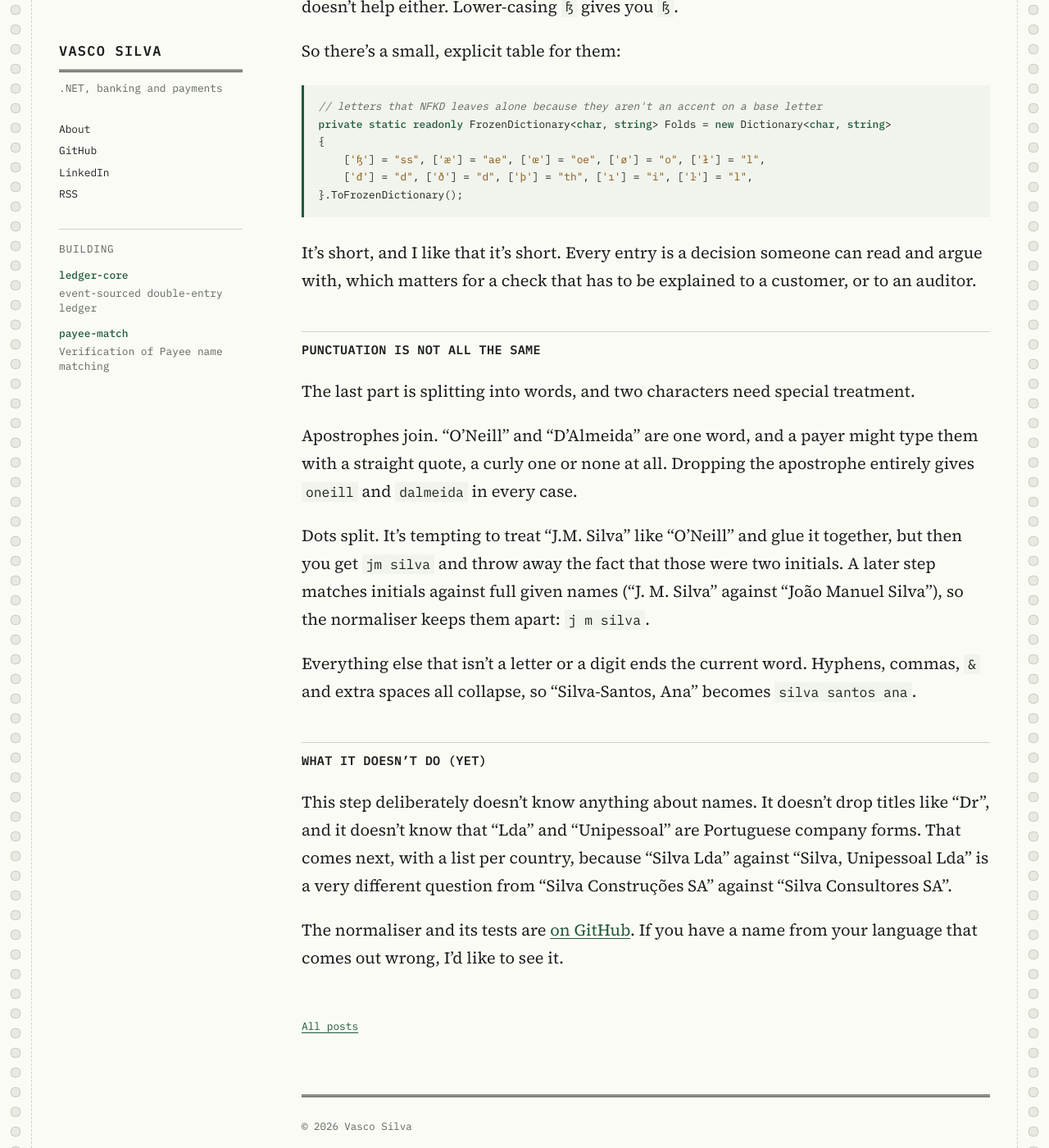
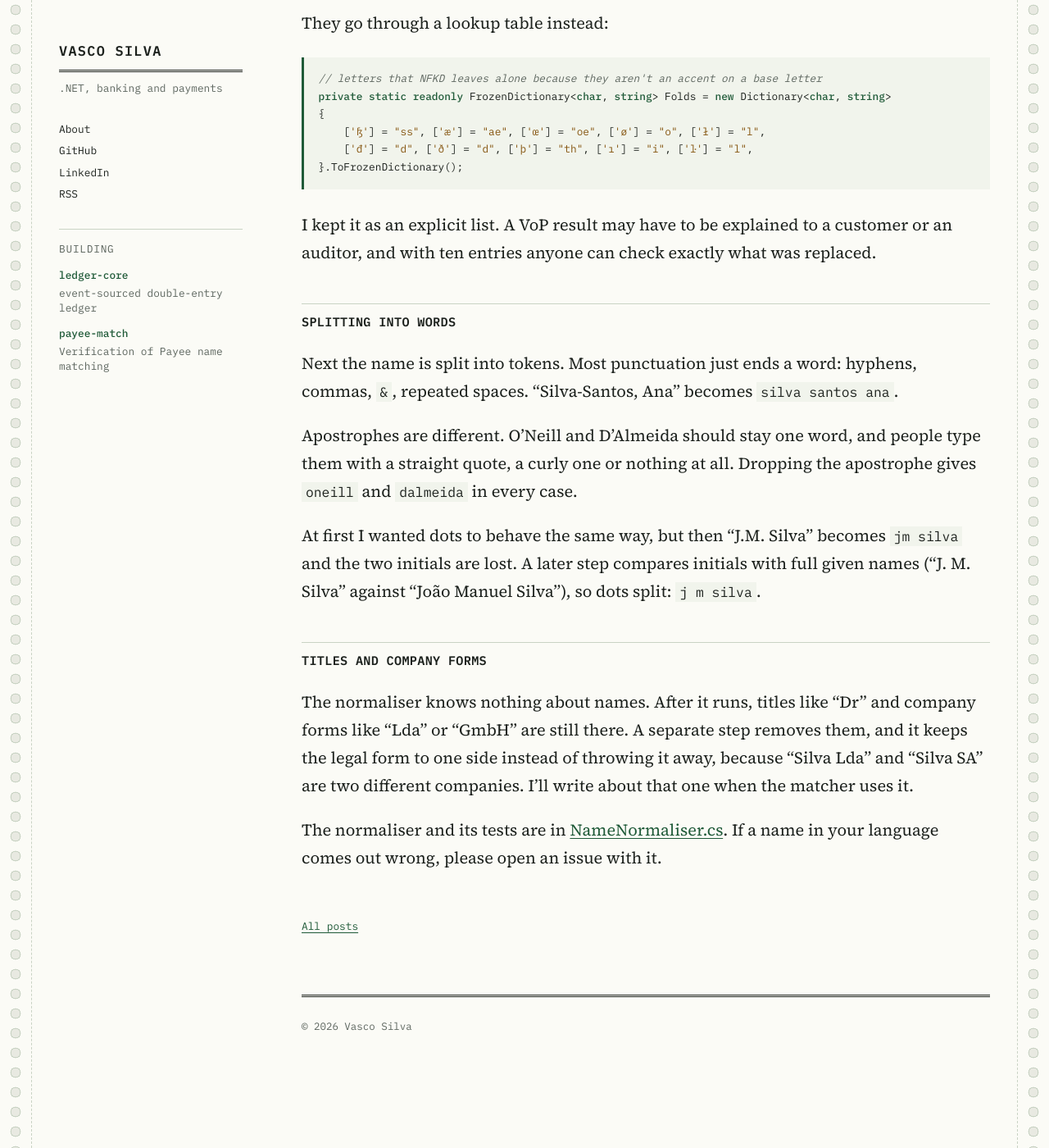
Before and after one commit to softvasco/softvasco.github.io, a Jekyll site: the page built from _posts/2026-09-28-where-nfkd-stops.md, in a window 1280 px wide and 1400 px high, scrolled down 1678 px. Shown: the whole window at 82% size. Built offline with Jekyll 4.4.1, drawn with Linux system fonts in a browser that asks for light colours; some of the changed text lies outside the part shown.

Commit message:
docs(post): rewrite the first two posts in a plainer voice

````diff
--- a/_posts/2026-09-28-where-nfkd-stops.md
+++ b/_posts/2026-09-28-where-nfkd-stops.md
@@ -1,16 +1,17 @@
 ---
 title: "Normalising payee names: where NFKD stops"
-description: "Unicode normalisation strips most accents for free. Then you meet ß, ø and ł."
+description: "NFKD removes most accents from a name. It does nothing for ß, ø or ł, so those need a small table."
 repo: payee-match
+image: /assets/cards/where-nfkd-stops.png
 ---
 
-Since 9 October 2025, every payment provider in the EU has had to check the payee name against the IBAN before a euro credit transfer goes out. That's Verification of Payee. The answer is one of four codes: match, close match, no match, or "can't check". The EPC scheme says how the two banks talk to each other, but for the matching itself it only gives guidelines.
+Since 9 October 2025, payment providers in the EU have to check the payee name against the IBAN before they send a euro credit transfer. This is Verification of Payee. The payee's bank answers with one of four codes: match, close match, no match, or check not possible. The EPC rulebook defines the messages between the two banks, but for the name matching it only gives guidelines, so each bank decides how to do it.
 
-I'm building an open matcher for this, [payee-match](https://github.com/softvasco/payee-match). The first step is boring on purpose: turn both names into something you can compare. "João Conceição" typed by the payer and "JOAO CONCEICAO" in the bank's records should look the same before any fuzzy logic runs.
+I'm writing an open-source matcher for .NET, [payee-match](https://github.com/softvasco/payee-match). Before any fuzzy matching, both names have to be brought to the same form, so that "João Conceição" typed by the payer and "JOAO CONCEICAO" in the bank's records compare as equal. This post is about that step.
 
-## The easy 90%
+## Removing accents
 
-.NET gives you most of it with Unicode normalisation. `NormalizationForm.FormKD` splits a letter with an accent into the base letter plus a separate combining mark. After that you drop anything in the `NonSpacingMark` category and the accents are gone.
+.NET does most of it. `string.Normalize(NormalizationForm.FormKD)` decomposes an accented letter into the base letter followed by a combining mark. Skip everything in the `NonSpacingMark` category and the accents are gone:
 
 ```csharp
 foreach (var c in name.Normalize(NormalizationForm.FormKD))
@@ -23,15 +24,15 @@ foreach (var c in name.Normalize(NormalizationForm.FormKD))
 }
 ```
 
-That one loop handles `ã`, `ç`, `ü`, `é`, `ñ`, and the Czech ones people usually forget, like `ř` and `ť`. "Dvořák Šťastný" comes out as "dvorak stastny".
+That covers ã, ç, ü, é and ñ, and Czech letters like ř and ť too. "Dvořák Šťastný" becomes "dvorak stastny".
 
-I picked KD over D on purpose. The K means compatibility, so it also flattens things that only look different: the `ﬁ` ligature becomes `f` and `i`, and full-width `ＡＢＣ` becomes plain `ABC`. You don't see those often in a banking app, but copy and paste from a PDF brings in all sorts.
+I used KD rather than D. The compatibility form also turns the `ﬁ` ligature into `f` and `i`, and full-width `ＡＢＣ` into `ABC`. You won't see either often in a payment form, but a name pasted from a PDF can bring them in.
 
-## The letters NFKD leaves alone
+## Letters with no accent to remove
 
-Then the tests with German, Nordic and Polish names start failing.
+The first German, Nordic and Polish names in the tests failed:
 
-| Input | After NFKD | What you want |
+| Input | After NFKD | Expected |
 |---|---|---|
 | Straße | Straße | strasse |
 | Søren | Søren | soren |
@@ -39,9 +40,9 @@ Then the tests with German, Nordic and Polish names start failing.
 | Ægir | Ægir | aegir |
 | Þórsson | Þorsson | thorsson |
 
-None of these are accented letters. `ß`, `ø`, `ł`, `æ` and `þ` are letters in their own right, so Unicode has no decomposition for them and there's nothing to strip. `ToLowerInvariant` doesn't help either. Lower-casing `ß` gives you `ß`.
+ß, ø, ł, æ and þ are letters of their own, not a base letter with an accent, so Unicode has no decomposition for them. Lower-casing doesn't touch them either: `"ß".ToLowerInvariant()` is still `"ß"`.
 
-So there's a small, explicit table for them:
+They go through a lookup table instead:
 
 ```csharp
 // letters that NFKD leaves alone because they aren't an accent on a base letter
@@ -52,20 +53,18 @@ private static readonly FrozenDictionary<char, string> Folds = new Dictionary<ch
 }.ToFrozenDictionary();
 ```
 
-It's short, and I like that it's short. Every entry is a decision someone can read and argue with, which matters for a check that has to be explained to a customer, or to an auditor.
+I kept it as an explicit list. A VoP result may have to be explained to a customer or an auditor, and with ten entries anyone can check exactly what was replaced.
 
-## Punctuation is not all the same
+## Splitting into words
 
-The last part is splitting into words, and two characters need special treatment.
+Next the name is split into tokens. Most punctuation just ends a word: hyphens, commas, `&`, repeated spaces. "Silva-Santos, Ana" becomes `silva santos ana`.
 
-Apostrophes join. "O'Neill" and "D'Almeida" are one word, and a payer might type them with a straight quote, a curly one or none at all. Dropping the apostrophe entirely gives `oneill` and `dalmeida` in every case.
+Apostrophes are different. O'Neill and D'Almeida should stay one word, and people type them with a straight quote, a curly one or nothing at all. Dropping the apostrophe gives `oneill` and `dalmeida` in every case.
 
-Dots split. It's tempting to treat "J.M. Silva" like "O'Neill" and glue it together, but then you get `jm silva` and throw away the fact that those were two initials. A later step matches initials against full given names ("J. M. Silva" against "João Manuel Silva"), so the normaliser keeps them apart: `j m silva`.
+At first I wanted dots to behave the same way, but then "J.M. Silva" becomes `jm silva` and the two initials are lost. A later step compares initials with full given names ("J. M. Silva" against "João Manuel Silva"), so dots split: `j m silva`.
 
-Everything else that isn't a letter or a digit ends the current word. Hyphens, commas, `&` and extra spaces all collapse, so "Silva-Santos, Ana" becomes `silva santos ana`.
+## Titles and company forms
 
-## What it doesn't do (yet)
+The normaliser knows nothing about names. After it runs, titles like "Dr" and company forms like "Lda" or "GmbH" are still there. A separate step removes them, and it keeps the legal form to one side instead of throwing it away, because "Silva Lda" and "Silva SA" are two different companies. I'll write about that one when the matcher uses it.
 
-This step deliberately doesn't know anything about names. It doesn't drop titles like "Dr", and it doesn't know that "Lda" and "Unipessoal" are Portuguese company forms. That comes next, with a list per country, because "Silva Lda" against "Silva, Unipessoal Lda" is a very different question from "Silva Construções SA" against "Silva Consultores SA".
-
-The normaliser and its tests are [on GitHub](https://github.com/softvasco/payee-match/blob/main/src/PayeeMatch.Core/Names/NameNormaliser.cs). If you have a name from your language that comes out wrong, I'd like to see it.
+The normaliser and its tests are in [NameNormaliser.cs](https://github.com/softvasco/payee-match/blob/main/src/PayeeMatch.Core/Names/NameNormaliser.cs). If a name in your language comes out wrong, please open an issue with it.
````
Also changed, not shown: _posts/2026-09-28-rounding-in-a-ledger.md (+18 -21 lines).
